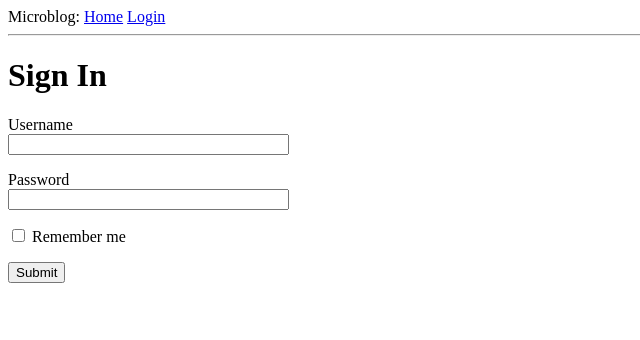
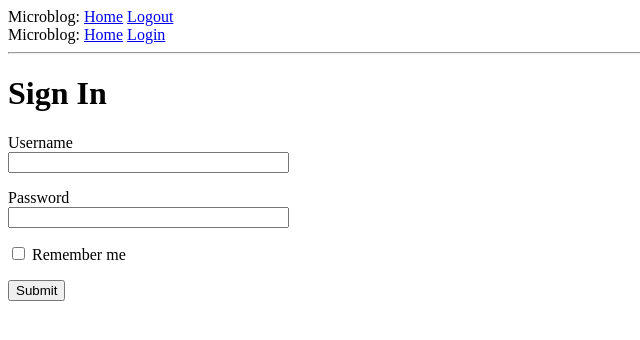
Before and after one commit to DanielDlc/Flask, a Flask app: template microblog/app/templates/login.html in a window 1280 px wide. Shown: the top 340 px of the page, without its empty margins (0-640 px from the left). Run offline with Flask 3, Linux system fonts and the light colour scheme; the template is opened without the code that fills it: most values are stand-ins (such as "Sample title", 1, 10 or a date in 2020); form fields are guessed from the names that the template uses.

Commit message:
Home, Login e Logout

```diff
--- a/microblog/app/templates/base.html
+++ b/microblog/app/templates/base.html
@@ -7,6 +7,15 @@
   {% endif %}
 </head>
 <body>
+  <div>
+    Microblog:
+    <a href="{{ url_for('index') }}">Home</a>
+    {% if current_user.is_anonymous %}
+      <a href="{{ url_for('login') }}">Login</a>
+    {% else %}
+      <a href="{{ url_for('logout') }}">Logout</a>
+    {% endif %}
+  </div>
   <div>Microblog:
      <a href="{{ url_for('index') }}">Home</a>
      <a href="{{ url_for('login') }}">Login</a>
```
